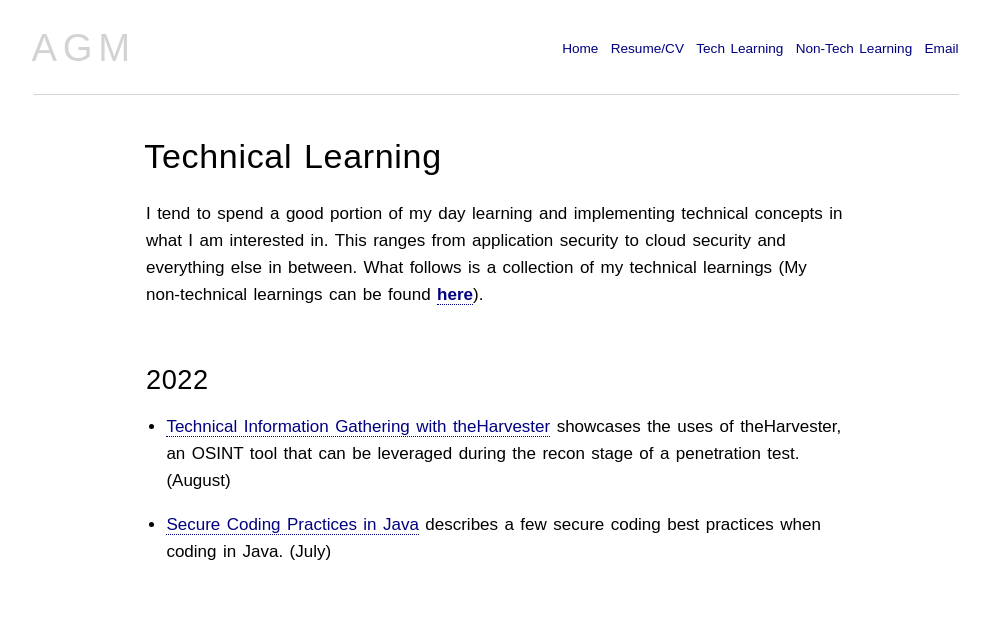
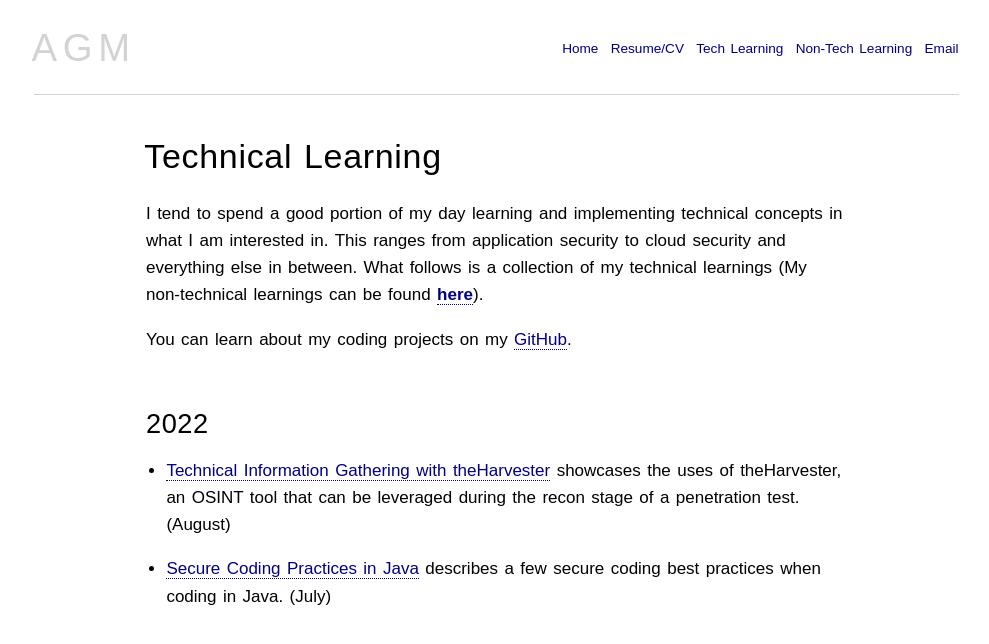
Before and after one commit to tmendonca28/anthonymendonca, a Jekyll site: the page built from tech-learning/index.md, in a window 1280 px wide. Shown: the top 644 px of the page, without its empty margins (144-1133 px from the left). Built offline with Jekyll 4.4.1, drawn with Linux system fonts in a browser that asks for light colours.

Commit message:
Adds GitHub link to technical learning page
Signed-off-by: Anthony Mendonca <17821357+tmendonca28@users.noreply.github.com>

```diff
--- a/tech-learning/index.md
+++ b/tech-learning/index.md
@@ -8,6 +8,7 @@ permalink: /tech-learning/
 
 I tend to spend a good portion of my day learning and implementing technical concepts in what I am interested in. This ranges from application security to cloud security and everything else in between. What follows is a collection of my technical learnings (My non-technical learnings can be found [**here**](/anthonymendonca/non-tech-learning/)).
 
+You can learn about my coding projects on my [GitHub](https://github.com/tmendonca28).
 
 <h2 id="y2022">2022</h2>
 
```
